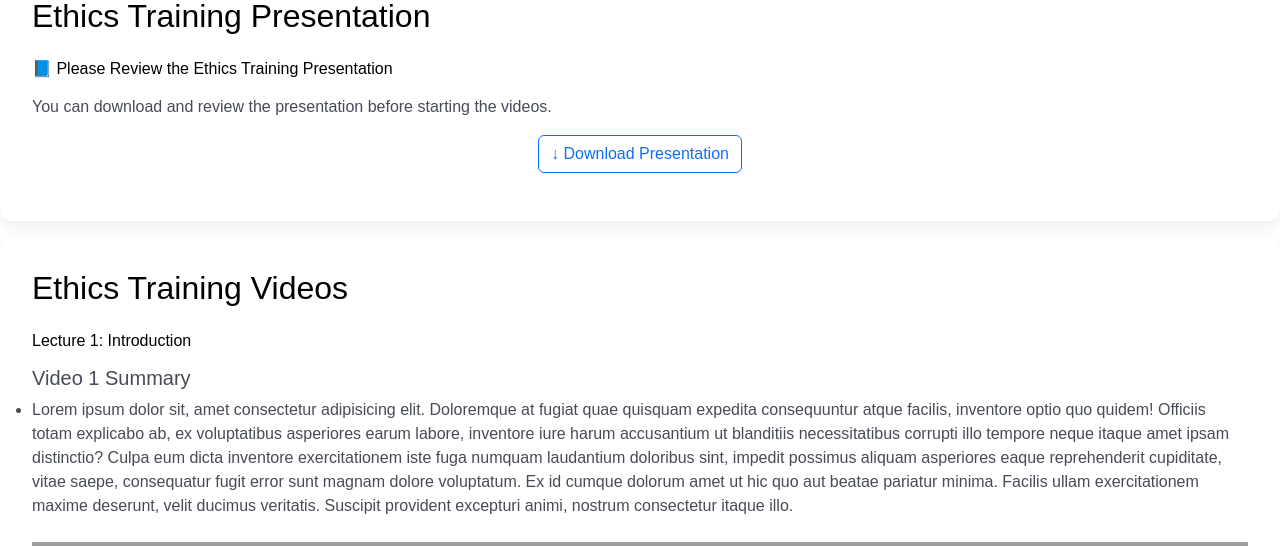
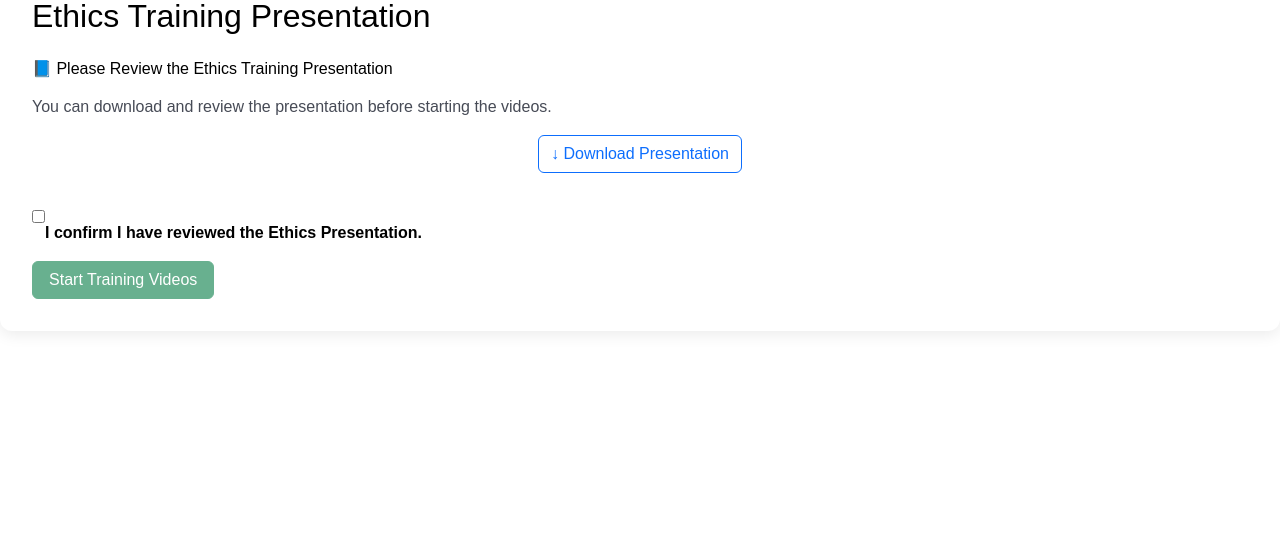
Before and after one commit to SamuelPudinyane/ujethics, a Flask app: template templates/video.html in a window 1280 px wide. Shown: the part 127-673 px from the top of the page. After the commit the page ends 459 px from the top, so only its background shows below. Run offline with Flask 3, Linux system fonts and the light colour scheme; the template is opened without the code that fills it, so the values that code supplies are empty; some libraries are stand-ins or nearby versions; grey boxes are pictures that could not be loaded.

Commit message:
CSS changes-text

```diff
--- a/templates/ethics_pack.html
+++ b/templates/ethics_pack.html
@@ -10,7 +10,7 @@
   <style>
     .template-grid {
       display: flex;
-      flex-wrap: nowrap; /* Prevent wrapping to next line */
+      /* flex-wrap: nowrap; Prevent wrapping to next line */
       gap: 1.5rem;
       overflow-x: auto; /* Allows horizontal scroll if content overflows */
       margin-top: 2rem;
@@ -97,6 +97,10 @@
       </label>
     </div>
 
+    <br>
+    <br>
+
+
 
   <div id="templateA" class="template-grid" style="display:none;">
     <h3>Templates for Form A</h3>
--- a/templates/video.html
+++ b/templates/video.html
@@ -8,7 +8,8 @@
   <link href="https://cdn.jsdelivr.net/npm/bootstrap@5.3.3/dist/css/bootstrap.min.css" rel="stylesheet">
   <link rel="stylesheet" href="{{ url_for('static', filename='css/styles.css') }}">
   <style>
-    #video2 {
+
+  #video1, #video2 {
     display: none;
   }
 
@@ -40,11 +41,11 @@
   </header>
 
 
+
+<!-- Presentation Section -->
 <main class="main-content">
   <h2>Ethics Training Presentation</h2>
-
-    <!-- Presentation Section -->
-    <div class="presentation-section">
+  <div id="presentation-section">
     <h4>📘 Please Review the Ethics Training Presentation</h4>
     <p>You can download and review the presentation before starting the videos.</p>
     <div class="presentation-buttons text-center mb-3">
@@ -52,110 +53,103 @@
         ↓ Download Presentation
       </a>
     </div>
+    <div class="confirm-check">
+      <input type="checkbox" id="confirm-ppt" name="confirm-ppt">
+      <label for="confirm-ppt">I confirm I have reviewed the Ethics Presentation.</label>
     </div>
-  </main>
+    <br>
+    <button id="startVideosBtn" class="btn btn-success" disabled>Start Training Videos</button>
+  </div>
 
 
-<main class="main-content">
-    <h2>Ethics Training Videos</h2>
+<!-- Video Section -->
 
+
+  <!-- Video 1 -->
   <div id="video1" class="video-box">
     <h4>Lecture 1: Introduction</h4>
     <div>
       <h5>Video 1 Summary</h5>
-        <summary>
-          Lorem ipsum dolor sit, amet consectetur adipisicing elit. Doloremque at fugiat quae quisquam expedita
-          consequuntur atque facilis, inventore optio quo quidem! Officiis totam explicabo ab, ex voluptatibus
-          asperiores earum labore, inventore iure harum accusantium ut blanditiis necessitatibus corrupti illo tempore
-          neque itaque amet ipsam distinctio? Culpa eum dicta inventore exercitationem iste fuga numquam laudantium
-          doloribus sint, impedit possimus aliquam asperiores eaque reprehenderit cupiditate, vitae saepe, consequatur
-          fugit error sunt magnam dolore voluptatum. Ex id cumque dolorum amet ut hic quo aut beatae pariatur minima.
-          Facilis ullam exercitationem maxime deserunt, velit ducimus veritatis. Suscipit provident excepturi animi,
-          nostrum consectetur itaque illo.
-        </summary>
+      <summary>...</summary>
     </div>
     <br>
-      <iframe width="100%" height="315" src="https://www.youtube.com/embed/fQaykWNLwmc" frameborder="0"
-        allowfullscreen></iframe>
+    <iframe width="100%" height="315" src="https://www.youtube.com/embed/fQaykWNLwmc" frameborder="0" allowfullscreen></iframe>
     <div class="confirm-check">
       <input type="checkbox" id="confirm-video1" name="confirm-video1">
       <label for="confirm-video1">I confirm I have watched lecture 1 video.</label><br>
     </div>
-
     <br>
     <button id="nextBtn" disabled>Next Lesson</button>
   </div>
 
+  <!-- Video 2 -->
   <div id="video2" class="video-box">
     <h4>Lecture 2: Application Process</h4>
     <div>
-        <h5>Video 1 Summary</h5>
-        <summary>
-          Lorem ipsum dolor sit, amet consectetur adipisicing elit. Doloremque at fugiat quae quisquam expedita
-          consequuntur atque facilis, inventore optio quo quidem! Officiis totam explicabo ab, ex voluptatibus
-          asperiores earum labore, inventore iure harum accusantium ut blanditiis necessitatibus corrupti illo tempore
-          neque itaque amet ipsam distinctio? Culpa eum dicta inventore exercitationem iste fuga numquam laudantium
-          doloribus sint, impedit possimus aliquam asperiores eaque reprehenderit cupiditate, vitae saepe, consequatur
-          fugit error sunt magnam dolore voluptatum. Ex id cumque dolorum amet ut hic quo aut beatae pariatur minima.
-          Facilis ullam exercitationem maxime deserunt, velit ducimus veritatis. Suscipit provident excepturi animi,
-          nostrum consectetur itaque illo.
-        </summary>
+      <h5>Video 2 Summary</h5>
+      <summary>...</summary>
     </div>
     <br>
-      <iframe width="100%" height="315" src="https://www.youtube.com/embed/_JlAwVsVgok" frameborder="0"
-        allowfullscreen></iframe>
+    <iframe width="100%" height="315" src="https://www.youtube.com/embed/_JlAwVsVgok" frameborder="0" allowfullscreen></iframe>
     <div class="confirm-check">
       <input type="checkbox" id="confirm-video2" name="confirm-video2">
       <label for="confirm-video2">I confirm I have watched lecture 2 video.</label>
     </div>
-
-
     <br>
     <button id="continueBtn" disabled>Continue</button>
-      <br>
-      <br>
+    <br><br>
     <button id="prevBtn">Previous Video</button>
   </div>
 
-
-
 </main>
 
-  <footer class="footer">
-    <p>&copy; 2025 Johannesburg Business School | University of Johannesburg</p>
-  </footer>
+<!-- JavaScript -->
+<script>
+  const confirmPpt = document.getElementById("confirm-ppt");
+  const startVideosBtn = document.getElementById("startVideosBtn");
 
-  <script>
   const confirmVideo1 = document.getElementById("confirm-video1");
   const confirmVideo2 = document.getElementById("confirm-video2");
+
   const nextBtn = document.getElementById("nextBtn");
   const continueBtn = document.getElementById("continueBtn");
   const prevBtn = document.getElementById("prevBtn");
 
+  // Step 1: Unlock video1
+  confirmPpt.addEventListener("change", () => {
+    startVideosBtn.disabled = !confirmPpt.checked;
+  });
+
+  startVideosBtn.addEventListener("click", () => {
+    document.getElementById("presentation-section").style.display = "none";
+    document.getElementById("video1").style.display = "block";
+  });
+
+  // Step 2: Unlock nextBtn after video1 confirmation
   confirmVideo1.addEventListener("change", () => {
     nextBtn.disabled = !confirmVideo1.checked;
   });
 
+  // Step 3: Unlock continueBtn after video2 confirmation
   confirmVideo2.addEventListener("change", () => {
     continueBtn.disabled = !confirmVideo2.checked;
   });
 
   nextBtn.addEventListener("click", () => {
-      document.getElementById("video1").style.display = "none"
-      document.getElementById("video2").style.display = "block"
+    document.getElementById("video1").style.display = "none";
+    document.getElementById("video2").style.display = "block";
   });
 
   prevBtn.addEventListener("click", () => {
-      document.getElementById("video1").style.display = "block"
-      document.getElementById("video2").style.display = "none"
+    document.getElementById("video2").style.display = "none";
+    document.getElementById("video1").style.display = "block";
   });
 
   continueBtn.addEventListener("click", () => {
     window.location.href = "{{ url_for('ethics_pack') }}";
   });
+</script>
 
-
-  </script>
 
 </body>
 
```
Also changed, not shown: templates/rec-dashboard.html (+0 -21 lines). Lines whose indentation alone changed are shown as unchanged.
